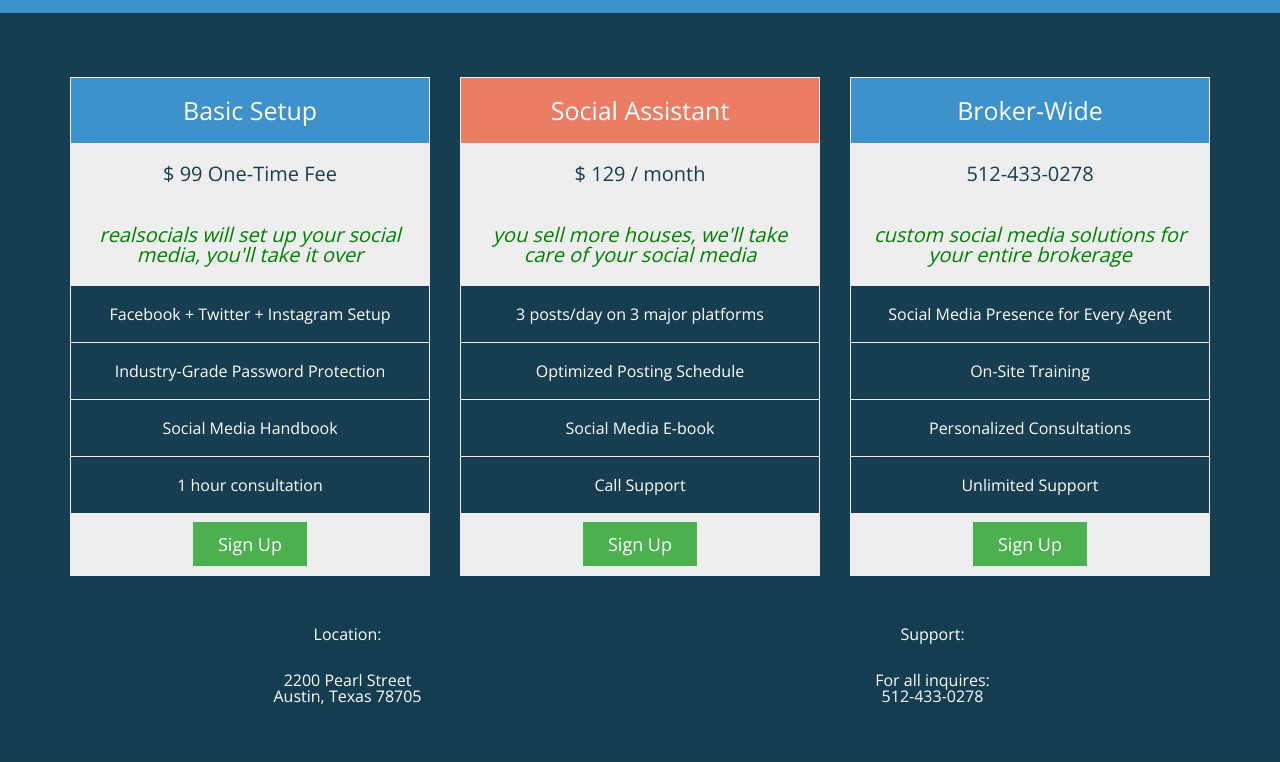
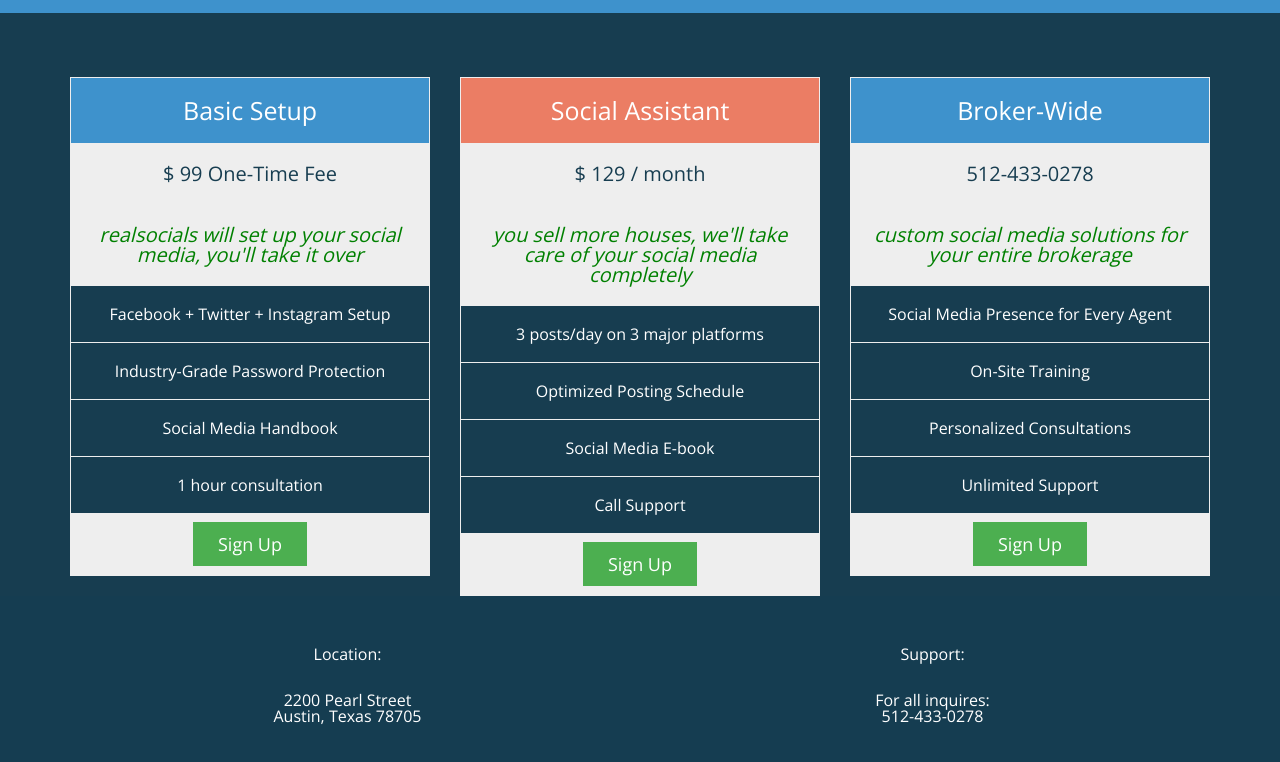
Before and after one commit to jake-nathan/LoginForm, a website: page index.html in a window 1280 px wide. Shown: the part 1586-2348 px from the top of the page. Drawn offline with nearby package versions, Linux system fonts and the light colour scheme.

Commit message:
Update index.html

```diff
--- a/index.html
+++ b/index.html
@@ -184,7 +184,7 @@
                                 <ul class="price">
                                     <li class="header bg-green">Social Assistant</li>
                                     <li class="grey">$ 129 / month</li>
-                                     <li class="grey greentext">you sell more houses, we'll take care of your social media</li>
+                                     <li class="grey greentext">you sell more houses, we'll take care of your social media completely</li>
                                     <div class = "whitetext">
                                     <li>3 posts/day on 3 major platforms</li>
                                     <li>Optimized Posting Schedule</li>
```
